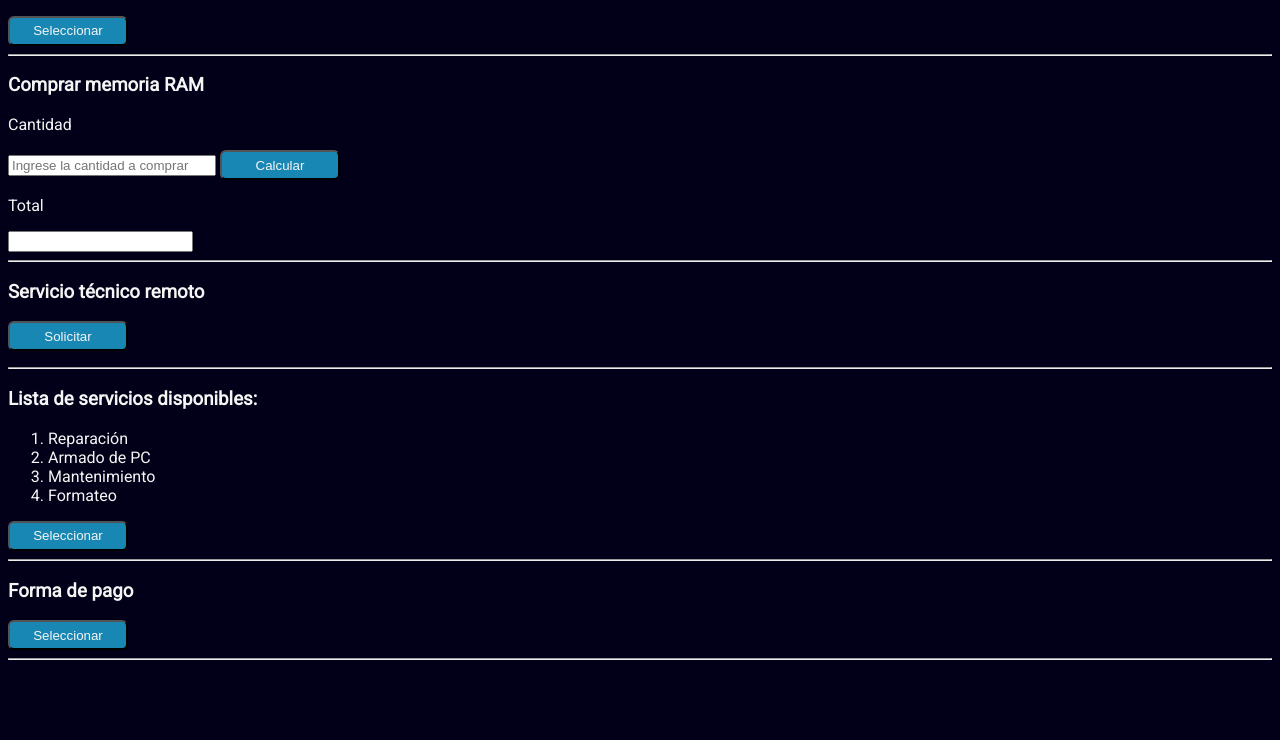
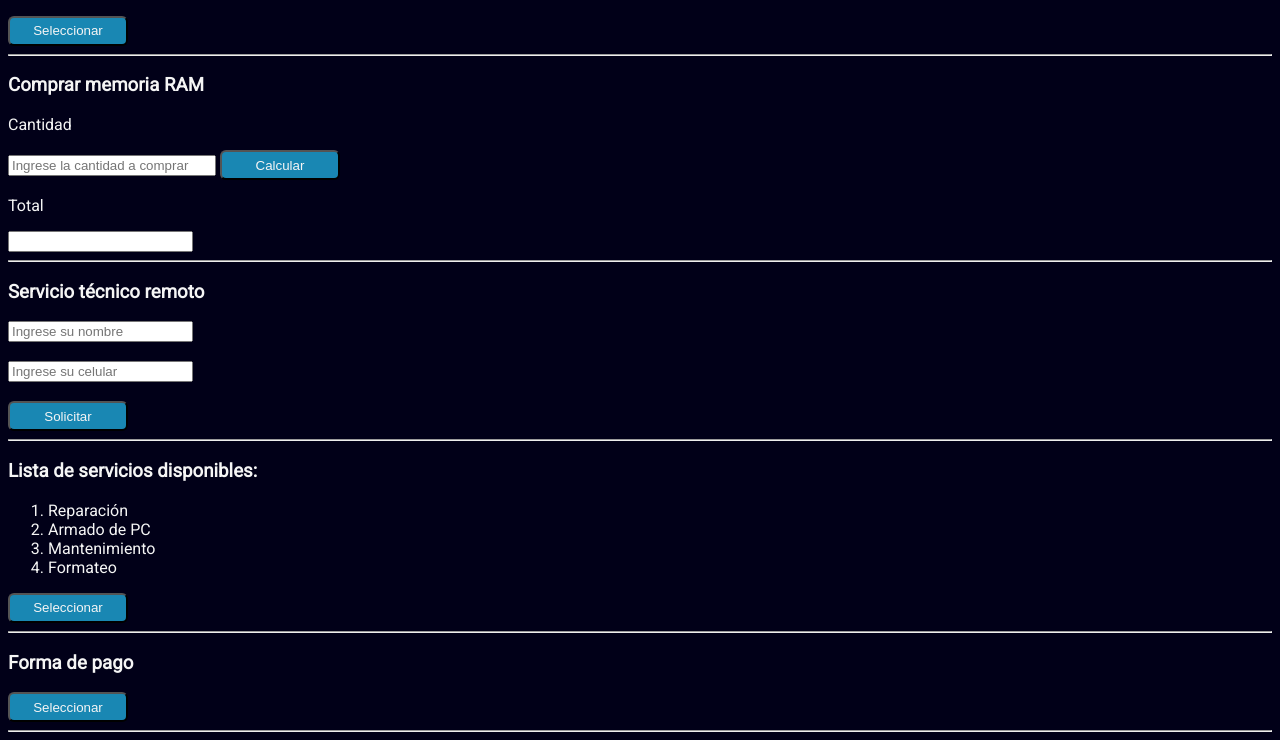
Before and after one commit to EzequielAguileraDW/js-34090, a plain HTML site: page index.html in a window 1280 px wide. Shown: the part 106-846 px from the top of the page. Before the commit the page ends 800 px from the top, so only its background shows below. Drawn offline with Linux system fonts and the light colour scheme.

Commit message:
Optimización 2da entrega

```diff
--- a/assets/script.js
+++ b/assets/script.js
@@ -11,16 +11,21 @@ function armadoPc() {
         alert("Ingrese un monto entre $15.000 y $100.000");
     }
 }
+let armado = document.getElementById("armado");
+armado.onclick = () => armadoPc();
+
+
 
 
 //En esta sección solicito nombre y celular para comunicarme con el cliente.
-function remoto() {
-    let nombre = prompt("Ingrese su nombre:")
-    let celular = prompt("Ingrese su celular:")
-    alert(`Hola ${nombre}, en breve me estaré comunicando con usted para asistirlo/a!`)
-    //let msj = document.getElementById('msj');
-    //msj.innerHTML = `<p>Hola ${nombre}, en breve me estaré comunicando con usted para asistirlo/a!</p>`;
-}
+let formulario = document.getElementById("formulario");
+formulario.addEventListener("submit", (e) => {
+    e.preventDefault();
+    let inputs = e.target.children;
+    alert(`Hola ${inputs[0].value}, en breve me estaré comunicando con usted.`);
+})
+
+
 
 
 
@@ -34,6 +39,9 @@ function calcular() {
         total[c].value = cantidad[c].value * precio;
     }
 }
+let calculo = document.getElementById("calculo");
+calculo.onclick = () => calcular();
+
 
 
 
@@ -54,9 +62,11 @@ function service() {
         let mensaje = `Usted seleccionó ${encontrado.nombre} y tiene un costo de $${encontrado.precio} \nPara confirmar proceda eligiendo Forma de pago.`;
         alert(mensaje);
     } else {
-        alert("Producto no encontrado");
+        alert("Servicio no encontrado");
     }
 }
+let seleccionar = document.getElementById("seleccionar");
+seleccionar.onclick = () => service();
 
 
 
@@ -79,3 +89,5 @@ function pago() {
             break;
     }
 }
+let pago1 = document.getElementById("pago1");
+pago1.onclick = () => pago();
--- a/assets/style.css
+++ b/assets/style.css
@@ -23,3 +23,17 @@ button:hover{
 .cantidad{
     width: 200px;
 }
+
+#enviar{
+    cursor: pointer;
+    background-color: #1987b3;
+    border-radius: 6px;
+    color: whitesmoke;
+    width: 120px;
+    height: 30px;
+    transition: .4s;
+}
+
+#enviar:hover{
+    background-color: #1a6583;
+}
--- a/index.html
+++ b/index.html
@@ -14,22 +14,31 @@
 
 
     <h3>PC's a medida</h3>
-    <button onclick="armadoPc();">Seleccionar</button>
+    <button id="armado">Seleccionar</button>
     <hr>
+
+
+
 
     <h3>Comprar memoria RAM</h3>
     <p>Cantidad</p><input type="text" class="cantidad" placeholder="Ingrese la cantidad a comprar" required>
-    <button onclick="calcular();">Calcular</button>
+    <button id="calculo">Calcular</button>
     <p>Total</p><input type="text" class="total">
     <hr>
 
+
+
+
     <h3>Servicio técnico remoto</h3>
-    <!-- <input type="text" id="nombre" placeholder="Ingrese su nombre">
-    <br>
-    <input type="text" id="celu" placeholder="Ingrese su celular"> -->
-    <button onclick="remoto();"">Solicitar</button>
-    <p id="msj"></p>
+    <form id="formulario">
+        <input type="text" placeholder="Ingrese su nombre"><br><br>
+        <input type="number" placeholder="Ingrese su celular"><br><br>
+        <input type="submit" value="Solicitar" id="enviar">
+    </form>
     <hr>
+
+
+
 
     <h3>Lista de servicios disponibles:</h3>
     <ol>
@@ -38,16 +47,15 @@
         <li>Mantenimiento</li>
         <li>Formateo</li>
     </ol>
-    <button class="seleccionar" onclick="service()">Seleccionar</button>
-    <hr>
-
-    <h3>Forma de pago</h3>
-    <button onclick="pago();"">Seleccionar</button>
+    <button id="seleccionar">Seleccionar</button>
     <hr>
 
 
 
 
+    <h3>Forma de pago</h3>
+    <button id="pago1">Seleccionar</button>
+    <hr>
 
 
     <script src="./assets/script.js"></script>
```
